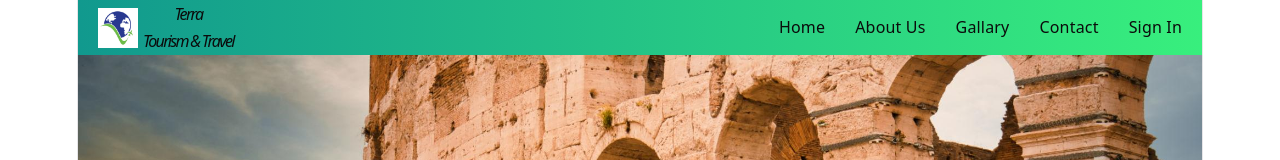
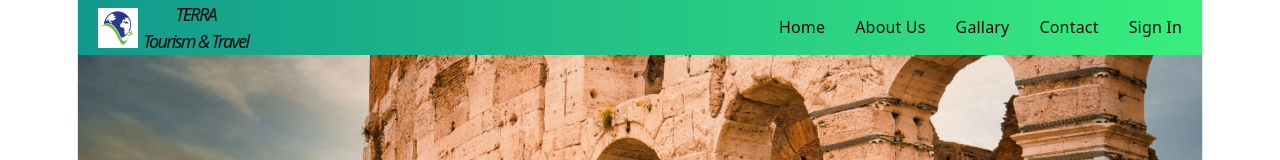
Before and after one commit to amruthavm24-debug/terra-tourism-travel-app, a React (Vite) app: page / in a window 1280 px wide. Shown: the top 160 px of the page. Built offline with nearby package versions, Linux system fonts and the light colour scheme.

Commit message:
Icon text updated

```diff
--- a/src/components/NavBar.jsx
+++ b/src/components/NavBar.jsx
@@ -9,7 +9,7 @@ export default function NavBar() {
 
       <h1 className='iconText'>
                 <img src={icon} className="iconImg" alt="logo"></img>
-                Terra <br/> Tourism & Travel
+                TERRA <br/> Tourism & Travel
         </h1>
 
       <div className='navLinks'>
--- a/src/stylesheet/NavBar.css
+++ b/src/stylesheet/NavBar.css
@@ -11,7 +11,7 @@
   align-items: center;
   color: rgb(11, 11, 11);
   gap: 5px;
-  font-size: 16px;
+  font-size: 18px;
   font-style: italic;
 }
 
```
